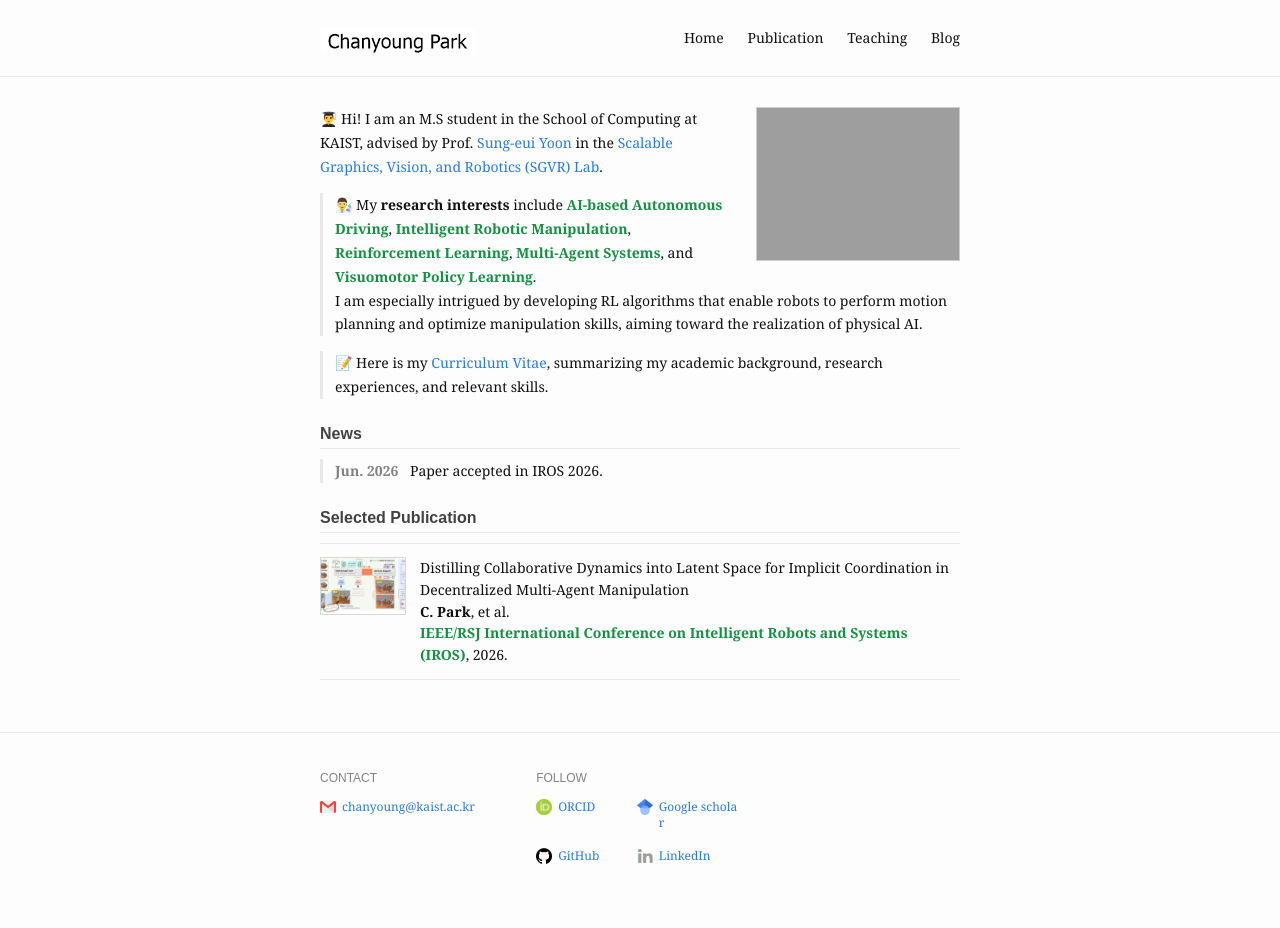
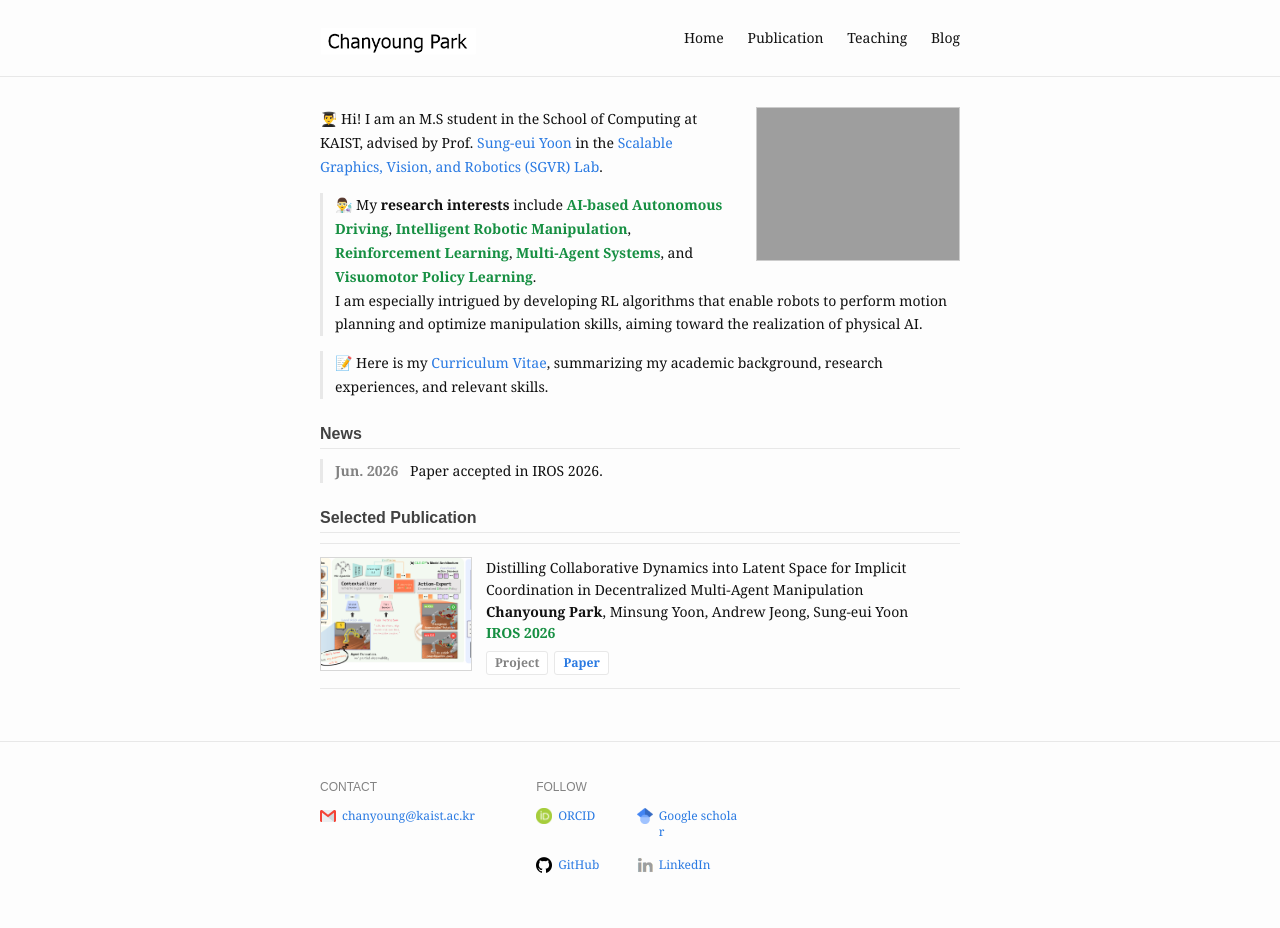
Before and after one commit to cosdeneb/cosdeneb.github.io, a Jekyll site: the page built from index.md, in a window 1280 px wide. Built offline with Jekyll 4.4.1, drawn with Linux system fonts in a browser that asks for light colours.

Commit message:
Update selected IROS publication details

```diff
--- a/_sass/_site.scss
+++ b/_sass/_site.scss
@@ -62,10 +62,10 @@
   }
 
   .publication-thumb {
-    flex-basis: 84px;
-    width: 84px;
-    max-width: 84px;
-    height: 56px;
+    flex-basis: 150px;
+    width: 150px;
+    max-width: 150px;
+    height: 112px;
   }
 }
 
@@ -134,6 +134,36 @@
   flex: 1;
   min-width: 0;
   line-height: 1.55;
+}
+
+.publication-actions {
+  display: flex;
+  flex-wrap: wrap;
+  gap: 6px;
+  margin-top: 7px;
+}
+
+.publication-button {
+  display: inline-block;
+  border: 1px solid $grey-color-light;
+  border-radius: 3px;
+  padding: 1px 8px;
+  color: $brand-color;
+  font-size: $small-font-size;
+  font-weight: bold;
+  line-height: 1.6;
+  background-color: #fff;
+}
+
+.publication-button:hover {
+  color: $text-color;
+  text-decoration: none;
+  border-color: $grey-color;
+}
+
+.publication-button.muted {
+  color: $grey-color;
+  cursor: default;
 }
 
 .info-section {
--- a/index.md
+++ b/index.md
@@ -30,8 +30,12 @@
       <img class="publication-thumb" src="{{ '/assets/img/paper/iros-2026.png' | absolute_url }}" alt="IROS 2026 paper overview">
       <div class="publication-content">
         Distilling Collaborative Dynamics into Latent Space for Implicit Coordination in Decentralized Multi-Agent Manipulation<br/>
-        <b>C. Park</b>, et al.<br/>
-        <span class="venue conference">IEEE/RSJ International Conference on Intelligent Robots and Systems (IROS)</span>, 2026.
+        <b>Chanyoung Park</b>, Minsung Yoon, Andrew Jeong, Sung-eui Yoon<br/>
+        <span class="venue conference">IROS 2026</span>
+        <div class="publication-actions">
+          <span class="publication-button muted">Project</span>
+          <a class="publication-button" href="{{ '/assets/pdf/iros-2026.pdf' | absolute_url }}">Paper</a>
+        </div>
       </div>
     </div>
   </div>
```
Also changed, not shown: 1 other file.
